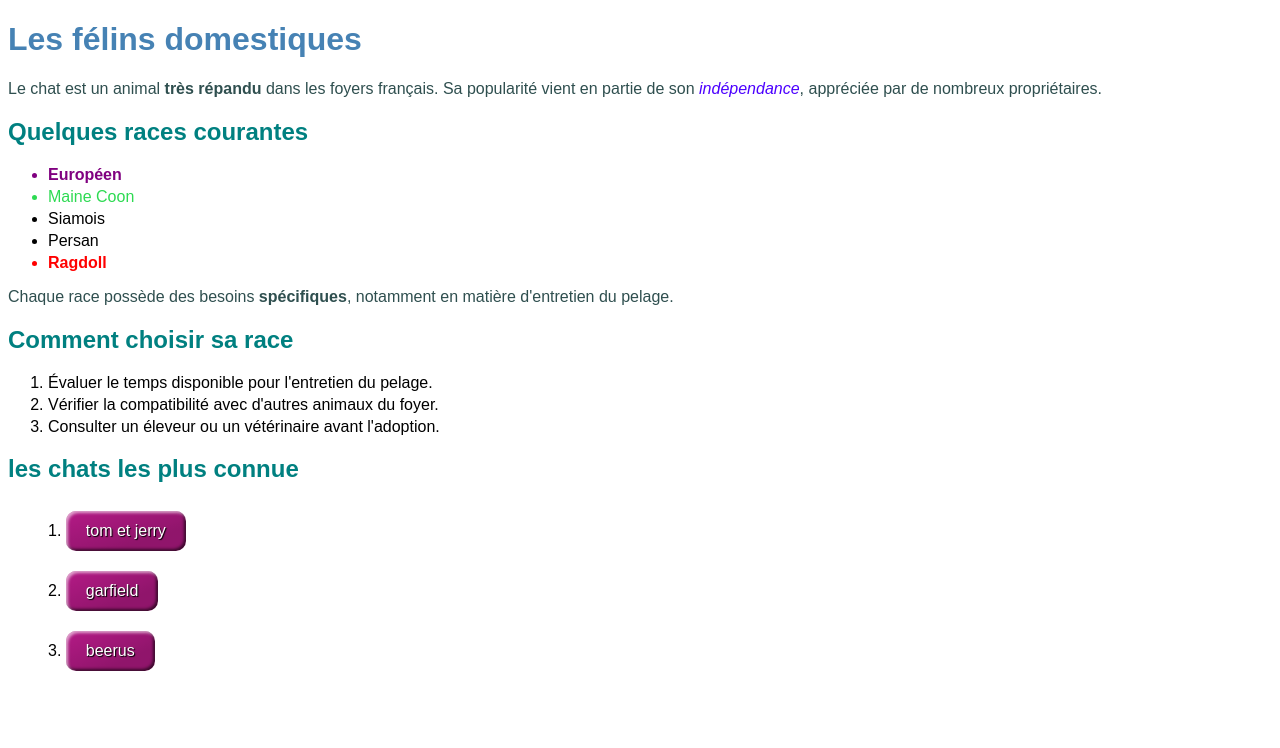
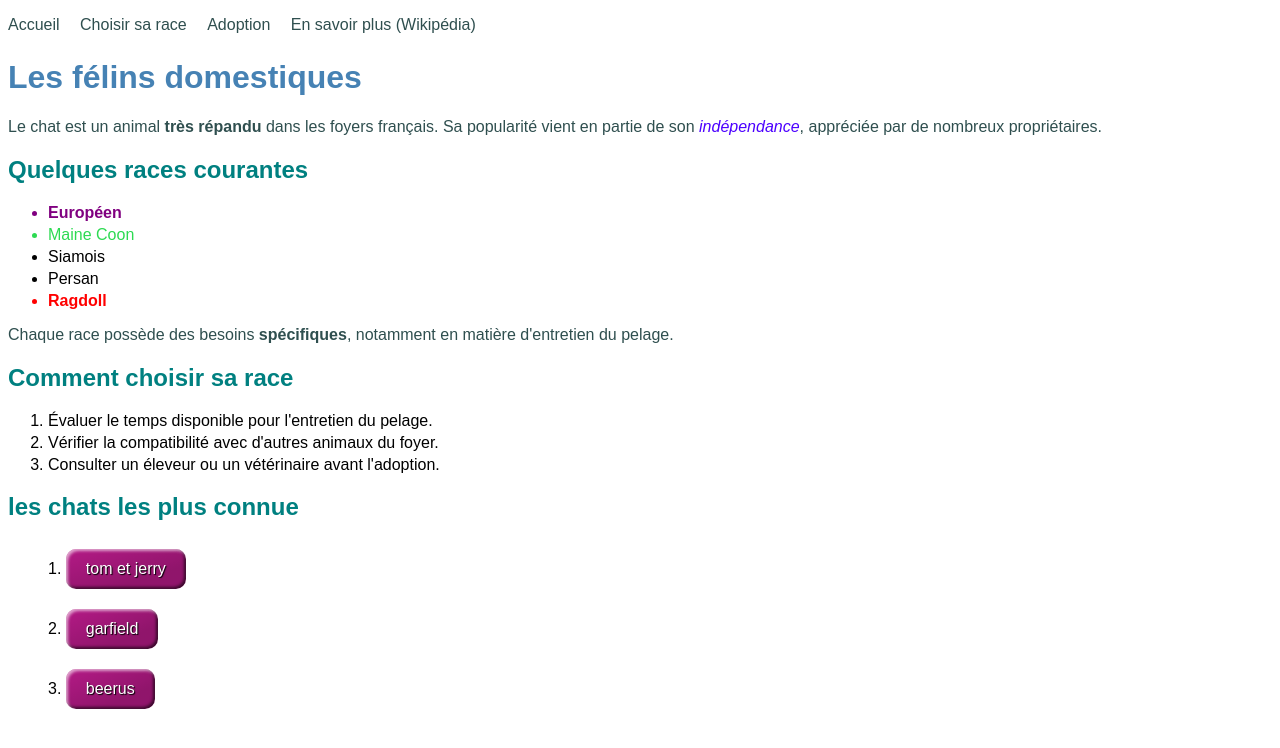
Before and after one commit to mtassart/web-app-mateo-tassart, a plain HTML site: page 05-liens-nav/index.html in a window 1280 px wide. Drawn offline with Linux system fonts and the light colour scheme.

Commit message:
Partie 5 : liens, navigation et menu horizontal

```diff
--- a/05-liens-nav/index.html
+++ b/05-liens-nav/index.html
@@ -8,6 +8,14 @@
 </head>
 
 <body>
+    <nav>
+        <ul>
+            <li><a href="index.html">Accueil</a></li>
+            <li><a href="index.html#choisir">Choisir sa race</a></li>
+            <li><a href="adoption.html">Adoption</a></li>
+            <li><a href="https://fr.wikipedia.org/wiki/Chat">En savoir plus (Wikipédia)</a></li>
+        </ul>
+    </nav>
     <h1>Les félins domestiques</h1>
     <p>Le chat est un animal <strong>très répandu</strong> dans les foyers français. Sa popularité vient en partie de
         son
--- a/05-liens-nav/style.css
+++ b/05-liens-nav/style.css
@@ -86,3 +86,27 @@ img {
     width: 25%;
     object-fit: cover;
 }
+
+nav ul {
+    list-style: none;
+    padding: 0;
+}
+
+nav li {
+    display: inline-block;
+    margin-right: 16px;
+}
+
+nav a {
+    color: darkslategray;
+    text-decoration: none;
+}
+
+nav a:visited {
+    color: darkslategray;
+}
+
+nav a:hover {
+    color: seagreen;
+    text-decoration: underline;
+}
```
Also changed, not shown: 05-liens-nav/adoption.html (added, +29 -0 lines).
